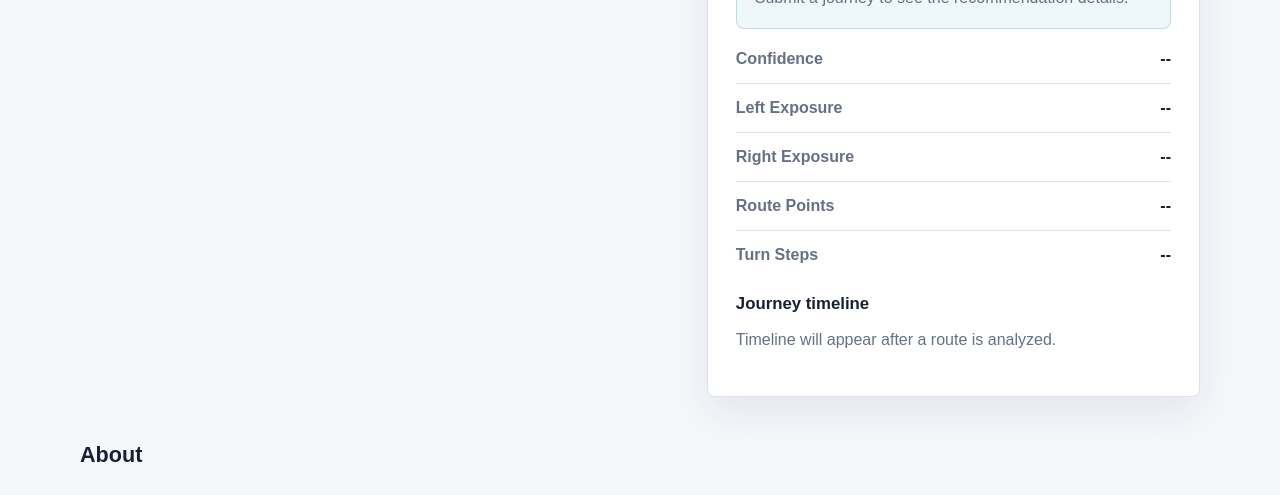
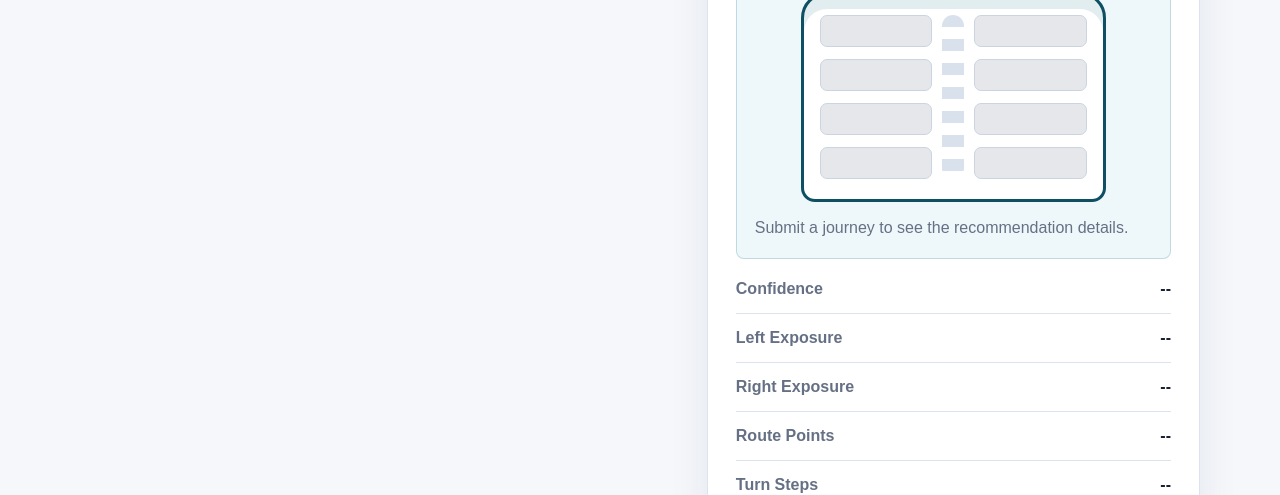
Before and after one commit to AbhishekKota799/bus-shade-finder, a Flask app: page / in a window 1280 px wide. Shown: the part 1225-1720 px from the top of the page. Run offline with Flask 3, Linux system fonts and the light colour scheme.

Commit message:
UI changes

```diff
--- a/app.py
+++ b/app.py
@@ -278,5 +278,5 @@ def _build_route_context(form_values: dict[str, str]) -> dict[str, object]:
     }
 
 
-if __name__ == '__main__':
+if __name__ == "__main__":
     app.run(debug=True)
--- a/static/css/styles.css
+++ b/static/css/styles.css
@@ -298,7 +298,7 @@ dd {
     color: var(--text);
 }
 
-.recommendation-card {
+.bus-recommendation {
     margin-bottom: 18px;
     border: 1px solid rgba(23, 107, 135, 0.22);
     border-radius: 8px;
@@ -306,14 +306,14 @@ dd {
     padding: 18px;
 }
 
-.recommendation-card strong {
+.bus-recommendation strong {
     display: block;
     margin: 3px 0 8px;
     color: var(--primary-dark);
     font-size: 1.8rem;
 }
 
-.recommendation-card p {
+.bus-recommendation p {
     margin: 0;
     color: var(--muted);
 }
@@ -323,6 +323,88 @@ dd {
     font-size: 0.78rem;
     font-weight: 800;
     text-transform: uppercase;
+}
+
+.bus-visual {
+    display: grid;
+    grid-template-columns: 36px minmax(150px, 1fr) 36px;
+    gap: 10px;
+    align-items: center;
+    margin: 14px 0;
+}
+
+.bus-shell {
+    display: grid;
+    grid-template-columns: 1fr 22px 1fr;
+    gap: 10px;
+    min-height: 210px;
+    border: 3px solid var(--primary-dark);
+    border-radius: 26px 26px 14px 14px;
+    background: #ffffff;
+    padding: 20px 16px;
+    box-shadow: inset 0 14px 0 rgba(23, 107, 135, 0.12);
+}
+
+.seat-column {
+    display: grid;
+    gap: 12px;
+}
+
+.seat-column span {
+    min-height: 32px;
+    border: 1px solid #cbd5e1;
+    border-radius: 7px;
+    background: #e5e7eb;
+}
+
+.bus-aisle {
+    border-radius: 999px;
+    background: repeating-linear-gradient(
+        to bottom,
+        #d9e1ec 0,
+        #d9e1ec 12px,
+        transparent 12px,
+        transparent 24px
+    );
+}
+
+.direction-arrow {
+    color: transparent;
+    font-size: 2.4rem;
+    font-weight: 900;
+    text-align: center;
+}
+
+.bus-recommendation--left .seat-column--left span,
+.bus-recommendation--right .seat-column--right span,
+.bus-recommendation--either-side .seat-column span {
+    border-color: #16a34a;
+    background: #bbf7d0;
+}
+
+.bus-recommendation--left .seat-column--right span,
+.bus-recommendation--right .seat-column--left span {
+    opacity: 0.45;
+}
+
+.bus-recommendation--left .direction-arrow--left,
+.bus-recommendation--right .direction-arrow--right,
+.bus-recommendation--either-side .direction-arrow {
+    color: #16a34a;
+    animation: arrow-pulse 1.1s ease-in-out infinite;
+}
+
+@keyframes arrow-pulse {
+    0%,
+    100% {
+        transform: translateX(0);
+        opacity: 0.75;
+    }
+
+    50% {
+        transform: translateX(4px);
+        opacity: 1;
+    }
 }
 
 .timeline {
--- a/templates/index.html
+++ b/templates/index.html
@@ -71,9 +71,30 @@
                     <span>Distance: <strong>{{ route_distance | default('--') }}</strong></span>
                     <span>Duration: <strong>{{ estimated_travel_time | default('--') }}</strong></span>
                 </div>
-                <div class="recommendation-card">
+                {% set side_value = recommended_side | default('--') %}
+                {% set side_class = side_value | lower | replace(' ', '-') %}
+                <div class="bus-recommendation bus-recommendation--{{ side_class }}" aria-label="Visual bus recommendation">
                     <span class="card-label">Recommended side</span>
-                    <strong>{{ recommended_side | default('--') }}</strong>
+                    <strong>{{ side_value }}</strong>
+                    <div class="bus-visual" aria-hidden="true">
+                        <div class="direction-arrow direction-arrow--left">←</div>
+                        <div class="bus-shell">
+                            <div class="seat-column seat-column--left">
+                                <span></span>
+                                <span></span>
+                                <span></span>
+                                <span></span>
+                            </div>
+                            <div class="bus-aisle"></div>
+                            <div class="seat-column seat-column--right">
+                                <span></span>
+                                <span></span>
+                                <span></span>
+                                <span></span>
+                            </div>
+                        </div>
+                        <div class="direction-arrow direction-arrow--right">→</div>
+                    </div>
                     <p>{{ recommendation_reason | default('Submit a journey to see the recommendation details.') }}</p>
                 </div>
                 <dl class="result-list">
```
